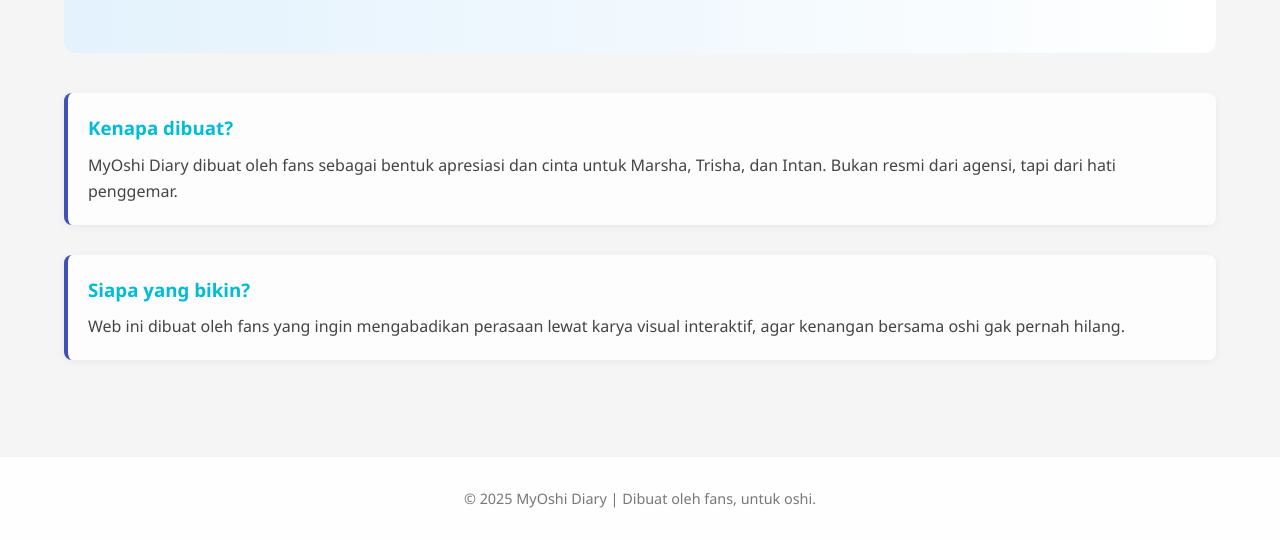
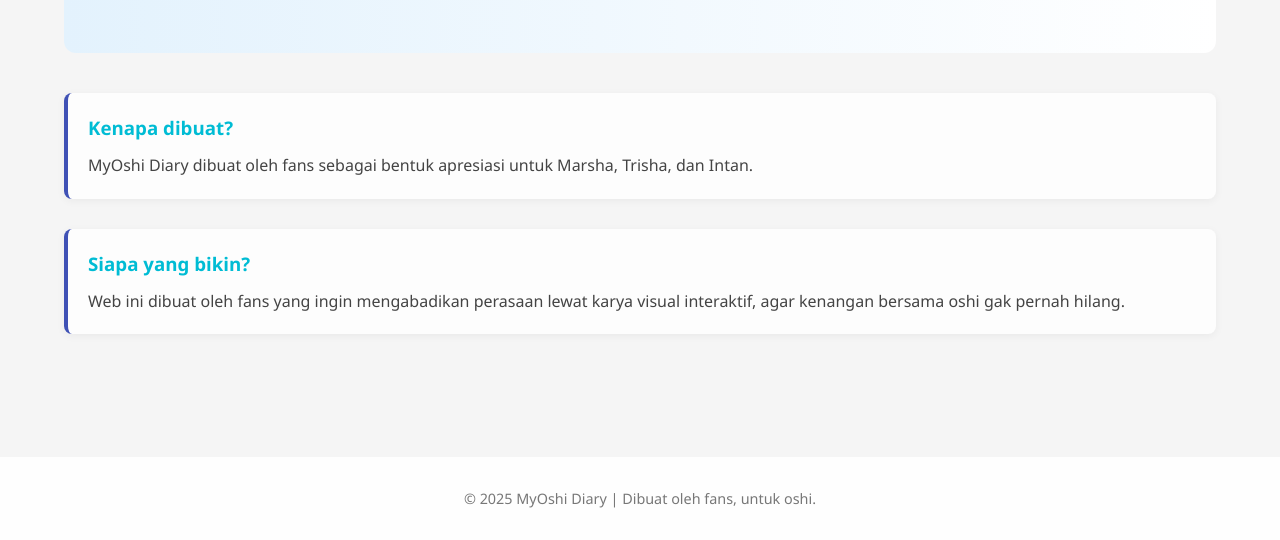
Before and after one commit to gentasihera/MyOshiDiary, a plain HTML site: page about.html in a window 1280 px wide. Shown: the part 260-800 px from the top of the page. Drawn offline with Linux system fonts and the light colour scheme.

Commit message:
Update about.html

```diff
--- a/about.html
+++ b/about.html
@@ -42,7 +42,7 @@
   <section class="diary">
     <div class="diary-entry">
       <h3>Kenapa dibuat?</h3>
-      <p>MyOshi Diary dibuat oleh fans sebagai bentuk apresiasi dan cinta untuk Marsha, Trisha, dan Intan. Bukan resmi dari agensi, tapi dari hati penggemar.</p>
+      <p>MyOshi Diary dibuat oleh fans sebagai bentuk apresiasi untuk Marsha, Trisha, dan Intan.</p>
     </div>
     <div class="diary-entry">
       <h3>Siapa yang bikin?</h3>
```
